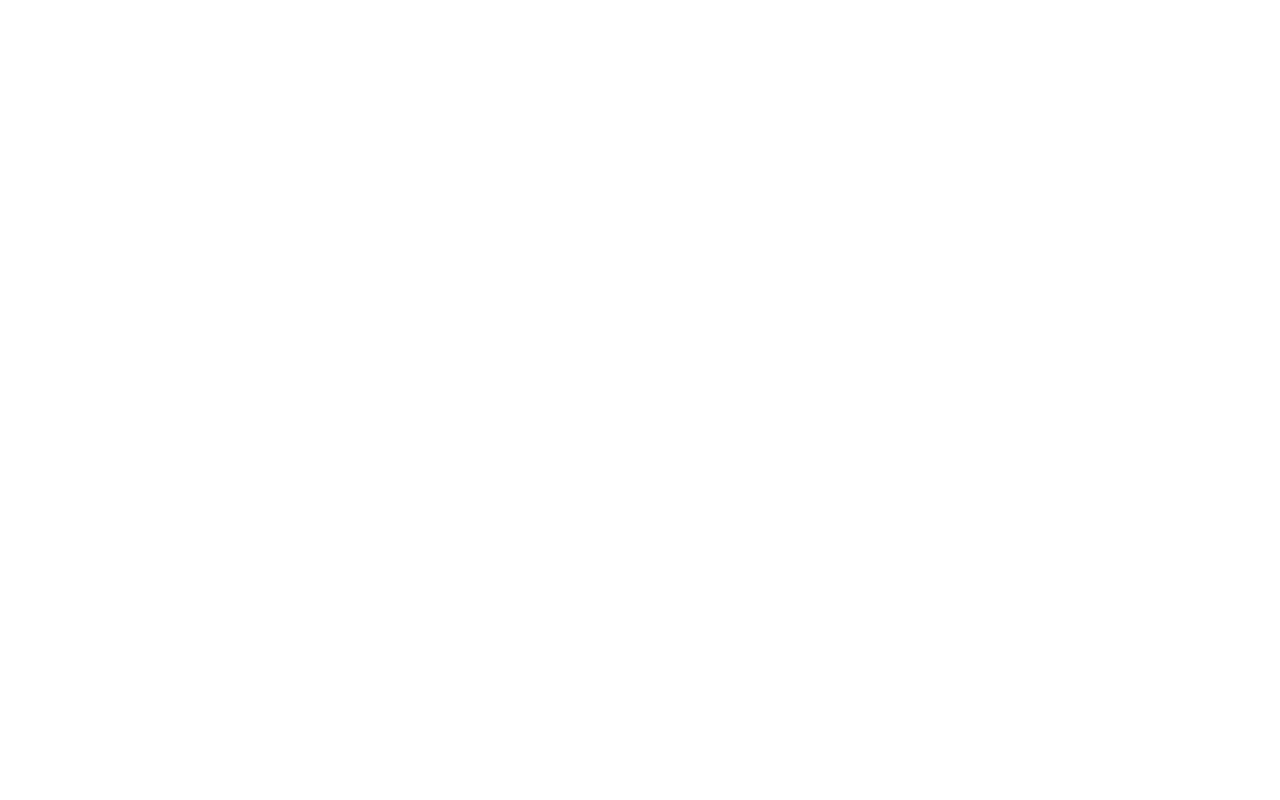
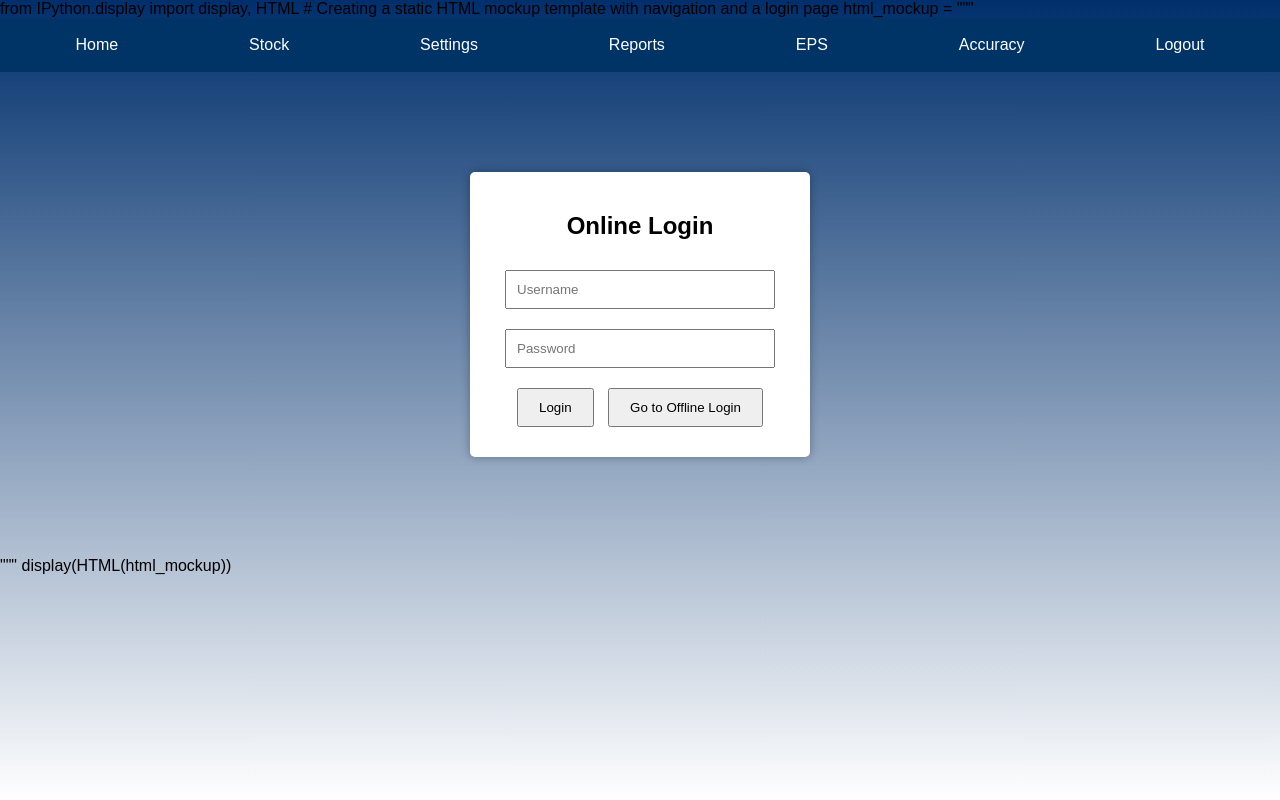
Before and after one commit to connorrees345/test, a plain HTML site: page index.html in a window 1280 px wide. Drawn offline with Linux system fonts and the light colour scheme.

Commit message:
Update index.html

```diff
--- a/index.html
+++ b/index.html
@@ -0,0 +1,75 @@
+ from IPython.display import display, HTML
+
+# Creating a static HTML mockup template with navigation and a login page
+html_mockup = """
+<!DOCTYPE html>
+<html lang="en">
+<head>
+    <meta charset="UTF-8">
+    <title>Columbus PMS Clone</title>
+    <style>
+        body {
+            font-family: Arial, sans-serif;
+            background: linear-gradient(to bottom, #002f6c, #ffffff);
+            margin: 0;
+            padding: 0;
+        }
+        .login-box {
+            background: white;
+            width: 300px;
+            margin: 100px auto;
+            padding: 20px;
+            border-radius: 5px;
+            box-shadow: 0 0 10px #00000050;
+            text-align: center;
+        }
+        .login-box input {
+            width: 90%;
+            margin: 10px 0;
+            padding: 10px;
+        }
+        .login-box button {
+            padding: 10px 20px;
+            margin: 10px 5px;
+        }
+        .top-nav {
+            background-color: #003366;
+            color: white;
+            padding: 10px;
+            display: flex;
+            justify-content: space-around;
+        }
+        .top-nav a {
+            color: white;
+            text-decoration: none;
+            padding: 8px 15px;
+        }
+        .top-nav a:hover {
+            background-color: #0055a5;
+            border-radius: 4px;
+        }
+    </style>
+</head>
+<body>
+    <div class="top-nav">
+        <a href="#">Home</a>
+        <a href="#">Stock</a>
+        <a href="#">Settings</a>
+        <a href="#">Reports</a>
+        <a href="#">EPS</a>
+        <a href="#">Accuracy</a>
+        <a href="#">Logout</a>
+    </div>
+
+    <div class="login-box">
+        <h2>Online Login</h2>
+        <input type="text" placeholder="Username" required><br>
+        <input type="password" placeholder="Password" required><br>
+        <button>Login</button>
+        <button>Go to Offline Login</button>
+    </div>
+</body>
+</html>
+"""
+
+display(HTML(html_mockup))
```
